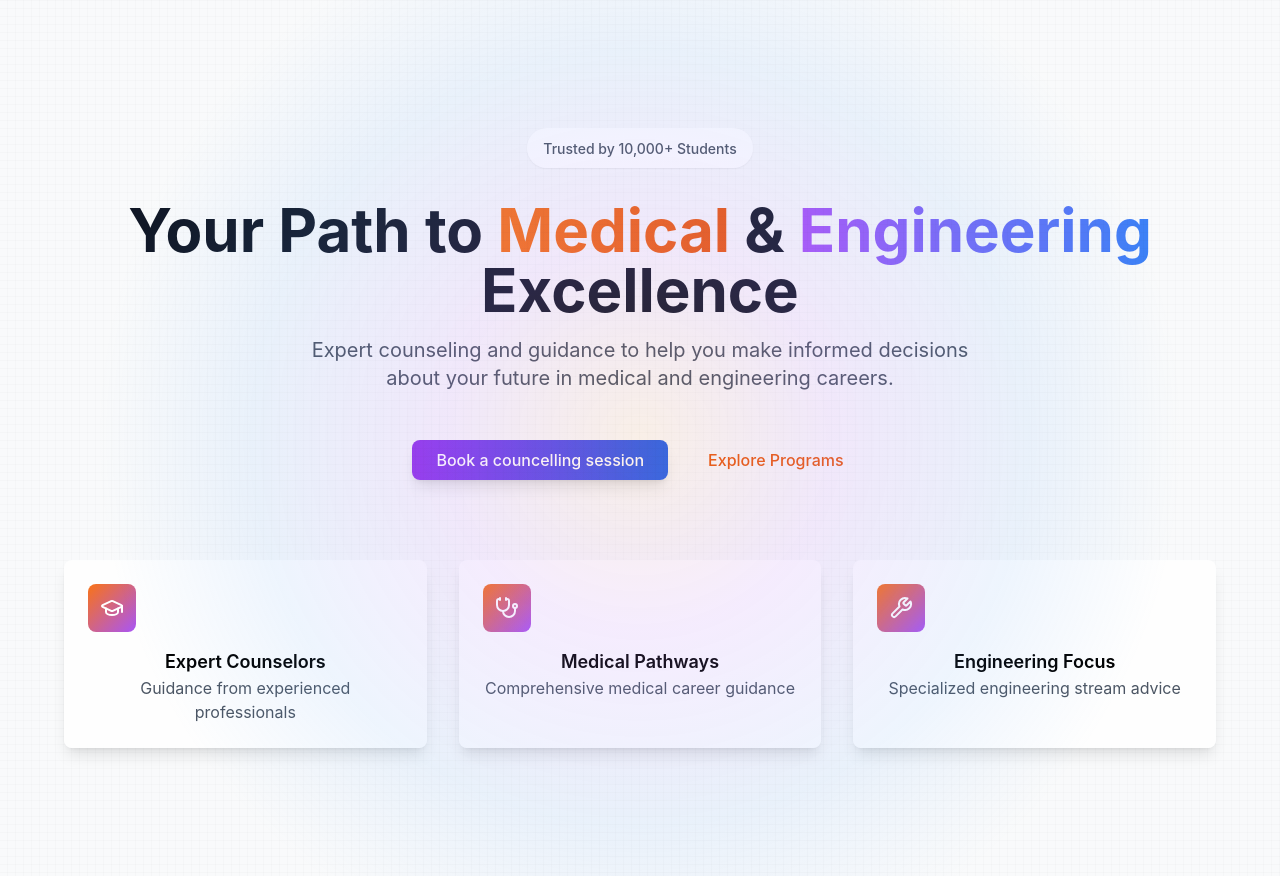
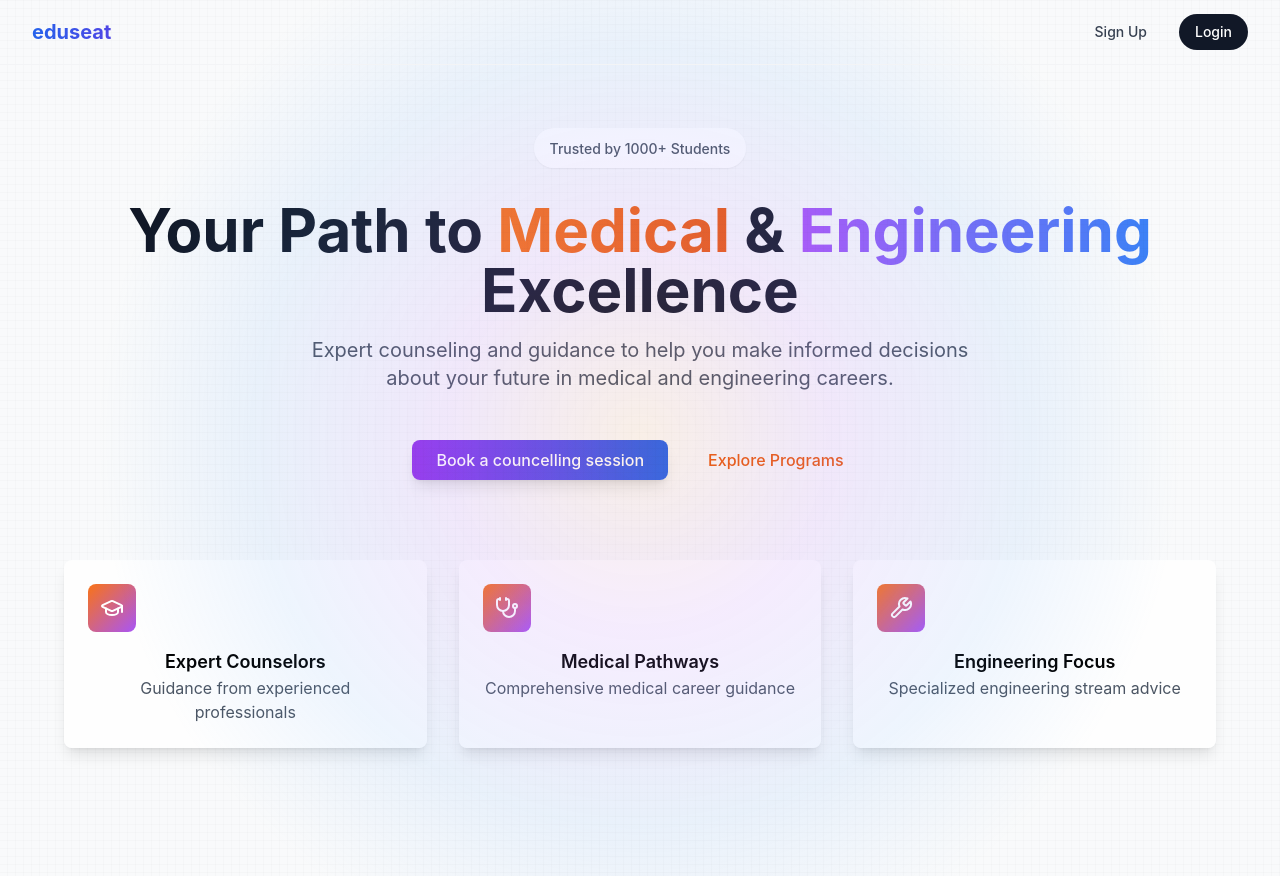
Before and after one commit to a-khushal/eduseat, a Next.js app: page / in a window 1280 px wide. Built offline with nearby package versions, Linux system fonts and the light colour scheme.

Commit message:
added auth

```diff
--- /dev/null
+++ b/app/api/auth/[...nextauth]/route.ts
@@ -0,0 +1,6 @@
+import { AuthOptions } from "@/lib/authOptions";
+import NextAuth from "next-auth"
+
+const handler = NextAuth(AuthOptions);
+
+export { handler as GET, handler as POST }
--- a/app/layout.tsx
+++ b/app/layout.tsx
@@ -2,6 +2,7 @@
 import localFont from "next/font/local";
 import "./globals.css";
 import Provider from "./providers";
+import Appbar from "@/components/ui/appbar";
 // import { ModeToggle } from "@/components/ui/mode-toggler";
 
 const geistSans = localFont({
@@ -32,6 +33,7 @@
       >
         <Provider>
           {/* <ModeToggle /> */}
+          <Appbar/>
           {children}
         </Provider>
       </body>
--- /dev/null
+++ b/components/ui/appbar.tsx
@@ -0,0 +1,57 @@
+"use client"
+
+// import React, { useState } from 'react';
+// import { Menu, X } from 'lucide-react';
+// import MobileMenu from './mobile-menu';
+
+const Appbar = () => {
+//   const [isMobileMenuOpen, setIsMobileMenuOpen] = useState(false);
+
+//   const toggleMobileMenu = () => {
+//     setIsMobileMenuOpen(!isMobileMenuOpen);
+//   };
+
+  return (
+    <nav className="fixed w-full bg-transparent z-50 border-b border-gray-100">
+      <div className="max-w-7xl mx-auto px-4 sm:px-6 lg:px-8">
+        <div className="flex justify-between items-center h-16">
+          {/* Logo */}
+          <div className="flex-shrink-0 flex items-center">
+            <span className="text-xl font-bold bg-gradient-to-r from-blue-600 to-indigo-600 bg-clip-text text-transparent">
+              eduseat
+            </span>
+          </div>
+
+          <div className="md:flex md:items-center md:space-x-4">
+            <button className="text-gray-700 hover:text-gray-900 px-4 py-2 text-sm font-medium">
+              Sign Up
+            </button>
+            <button className="bg-gray-900 text-white px-4 py-2 rounded-full text-sm font-medium hover:bg-gray-800 transition-colors">
+              Login
+            </button>
+          </div>
+
+          {/* Mobile menu button */}
+          {/* <div className="md:hidden">
+            <button
+              onClick={toggleMobileMenu}
+              className="inline-flex items-center justify-center p-2 rounded-md text-gray-400 hover:text-gray-500 hover:bg-gray-50"
+            >
+              <span className="sr-only">Open main menu</span>
+              {isMobileMenuOpen ? (
+                <X className="block h-6 w-6" />
+              ) : (
+                <Menu className="block h-6 w-6" />
+              )}
+            </button>
+          </div> */}
+        </div>
+      </div>
+
+      {/* Mobile menu */}
+      {/* <MobileMenu isOpen={isMobileMenuOpen} /> */}
+    </nav>
+  );
+};
+
+export default Appbar;
--- a/components/ui/hero1.tsx
+++ b/components/ui/hero1.tsx
@@ -10,7 +10,7 @@
           {/* Badge */}
           <div className="bg-white/90 backdrop-blur-sm px-4 py-2 rounded-full shadow-sm">
             <span className="text-sm font-medium text-gray-600">
-              Trusted by 10,000+ Students
+              Trusted by 1000+ Students
             </span>
           </div>
 
--- /dev/null
+++ b/components/ui/mobile-menu.tsx
@@ -0,0 +1,28 @@
+import React from 'react';
+
+interface MobileMenuProps {
+  isOpen: boolean;
+}
+
+const MobileMenu = ({ isOpen }: MobileMenuProps) => {
+  return (
+    <div
+      className={`${
+        isOpen ? 'block' : 'hidden'
+      } md:hidden bg-white border-t border-gray-100 h-screen`}
+    >
+      <div className="px-4 pt-2 pb-3 space-y-1">
+        <div className="pt-4 flex flex-col space-y-2">
+          <button className="w-full text-center text-gray-700 hover:text-gray-900 px-4 py-2 text-sm font-medium">
+            Sign Up
+          </button>
+          <button className="w-full text-center bg-gray-900 text-white px-4 py-2 rounded-full text-sm font-medium hover:bg-gray-800 transition-colors">
+            Login
+          </button>
+        </div>
+      </div>
+    </div>
+  );
+};
+
+export default MobileMenu;
--- /dev/null
+++ b/components/ui/navlink.tsx
@@ -0,0 +1,19 @@
+import React from 'react';
+
+interface NavLinkProps {
+  href: string;
+  children: React.ReactNode;
+}
+
+const NavLink = ({ href, children }: NavLinkProps) => {
+  return (
+    <a
+      href={href}
+      className="px-4 py-1.5 text-sm font-medium text-gray-700 hover:text-gray-900 rounded-full hover:bg-gray-100 transition-colors"
+    >
+      {children}
+    </a>
+  );
+};
+
+export default NavLink;
--- /dev/null
+++ b/lib/authOptions.ts
@@ -0,0 +1,106 @@
+import GoogleProvider from "next-auth/providers/google"
+// import db from "@/app/db"
+// import { Keypair } from "@solana/web3.js"
+import { Session } from "next-auth"
+
+export interface session extends Session {
+    user: {
+        email: string;
+        name: string;
+        image: string;
+        uid: string;
+    }
+}
+
+export const AuthOptions = {
+    providers: [
+        GoogleProvider({
+            clientId: process.env.GOOGLE_ID ?? "",
+            clientSecret: process.env.GOOGLE_SECRET ?? "",
+            // authorization: {
+            //     params: {
+            //       scope: "openid email profile https://www.googleapis.com/auth/user.phonenumbers.read",
+            //     },
+            // },
+        }),
+    ],
+    secret: process.env.NEXTAUTH_SECRET,
+    callbacks: {
+        session: ({ session, token }: any): session => {
+            console.log('session')
+            console.log(session)
+            console.log(token)
+            const newSession: session = session as session;
+            if(newSession.user && token.uid) {
+                newSession.user.uid = token.uid ?? "";
+            }
+
+            return newSession;
+        },
+        async jwt({ token, account, profile }: any) {
+            // const user = await db.user.findFirst({
+            //     where: {
+            //         sub: account?.providerAccountId ?? ""
+            //     }
+            // })
+
+            // if(user) {
+            //     token.uid = user.id
+            // }
+
+            console.log(account)
+            console.log(profile)
+            console.log(token)
+
+            return token;
+        },
+        async signIn({ user, account, profile, email, credentials }: any) {
+            if(account?.provider === "google") {
+                const email = user.email;
+                if(!email) {
+                    return false;
+                }
+
+                // const userDb = await db.user.findUnique({
+                //     where: {
+                //         username: email
+                //     }
+                // });
+
+                // if(userDb) {
+                //     return true;
+                // }
+
+                // const keypair = Keypair.generate();
+                // const publicKey = keypair.publicKey.toBase58();
+                // const privateKey = keypair.secretKey;
+
+                // await db.user.create({
+                //     data: {
+                //         username: email,
+                //         name: profile?.name,
+                //         //@ts-ignore
+                //         profilePicture: profile?.picture,
+                //         provider: "Google",
+                //         sub: account.providerAccountId,
+                //         solWallet: {
+                //             create: {
+                //                 publicKey: publicKey,
+                //                 privateKey: privateKey.toString(),
+                //             },
+                //         },
+                //         inrWallet: {
+                //             create: {
+                //                 balance: 0,
+                //             }
+                //         }
+                //     }
+                // })
+
+                return true;
+            }
+
+            return false;
+        }
+    }
+}
--- a/package.json
+++ b/package.json
@@ -18,7 +18,9 @@
     "lucide-react": "^0.460.0",
     "mini-svg-data-uri": "^1.4.4",
     "next": "15.0.3",
+    "next-auth": "^4.24.10",
     "next-themes": "^0.4.3",
+    "prisma": "^6.0.1",
     "react": "19.0.0-rc-66855b96-20241106",
     "react-dom": "19.0.0-rc-66855b96-20241106",
     "react-element-to-jsx-string": "^15.0.0",
```
Also changed, not shown: 2 other files (tests, documents, lock files or other folders).
